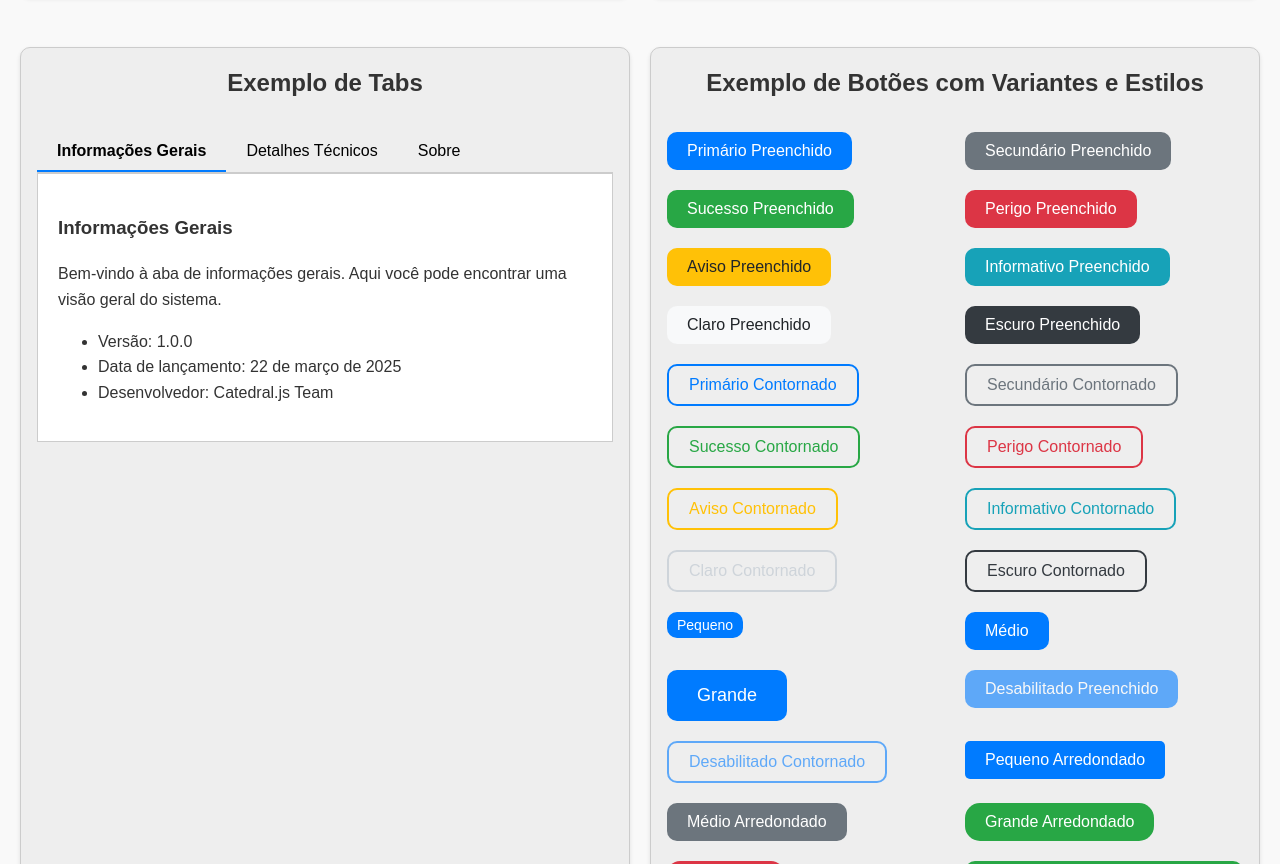
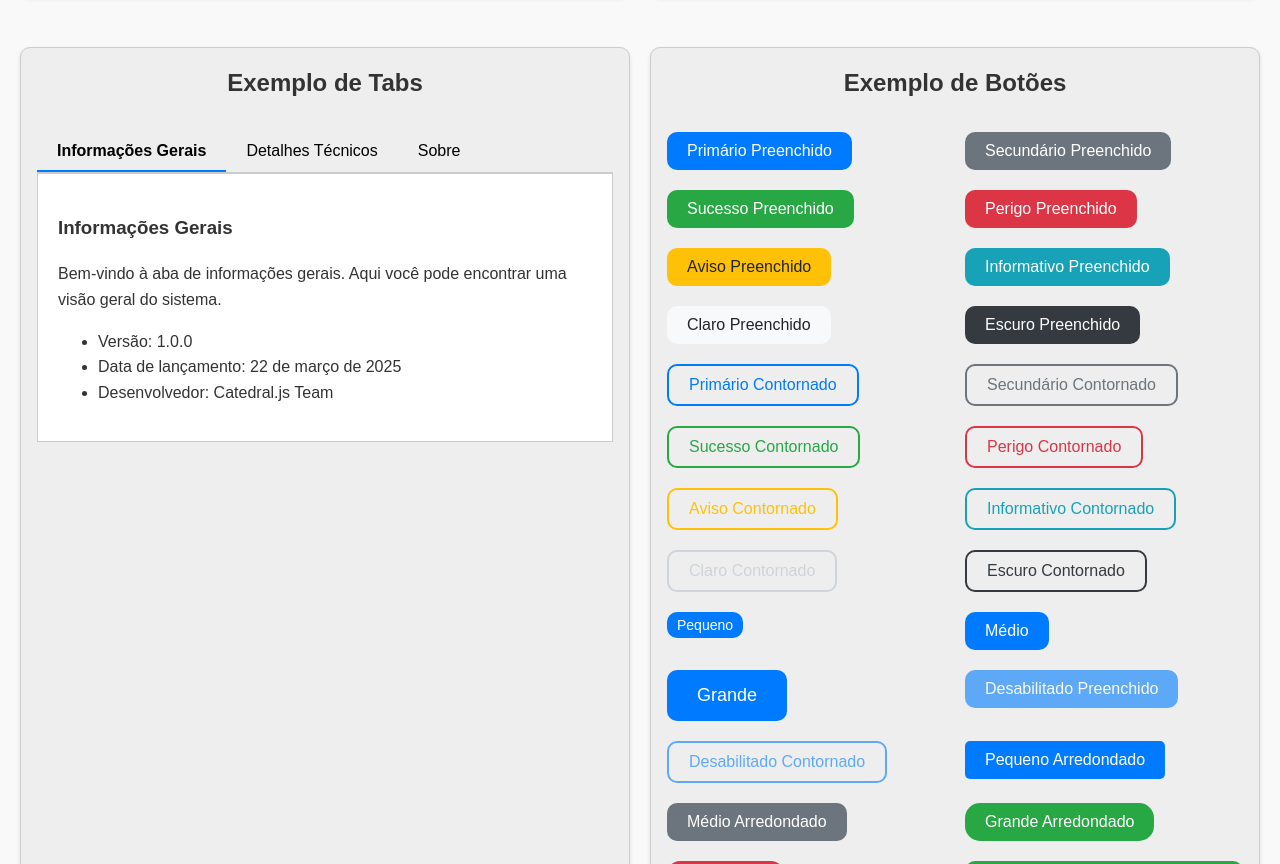
Before and after one commit to lucasferreiralimax/catedral.js, a website with bundled scripts: page public/index.html in a window 1280 px wide. Shown: the part 1271-2135 px from the top of the page. Built offline with nearby package versions, Linux system fonts and the light colour scheme; a web font is replaced by a local one.

Commit message:
docs: update

```diff
--- a/public/index.html
+++ b/public/index.html
@@ -279,7 +279,7 @@
     </section>
 
     <section>
-      <h2>Exemplo de Botões com Variantes e Estilos</h2>
+      <h2>Exemplo de Botões</h2>
 
       <!-- Botões com variantes preenchidas (filled) -->
       <catedral-button label="Primário Preenchido" variant="primary" appearance="filled"></catedral-button>
```
Also changed, not shown: README.md.
